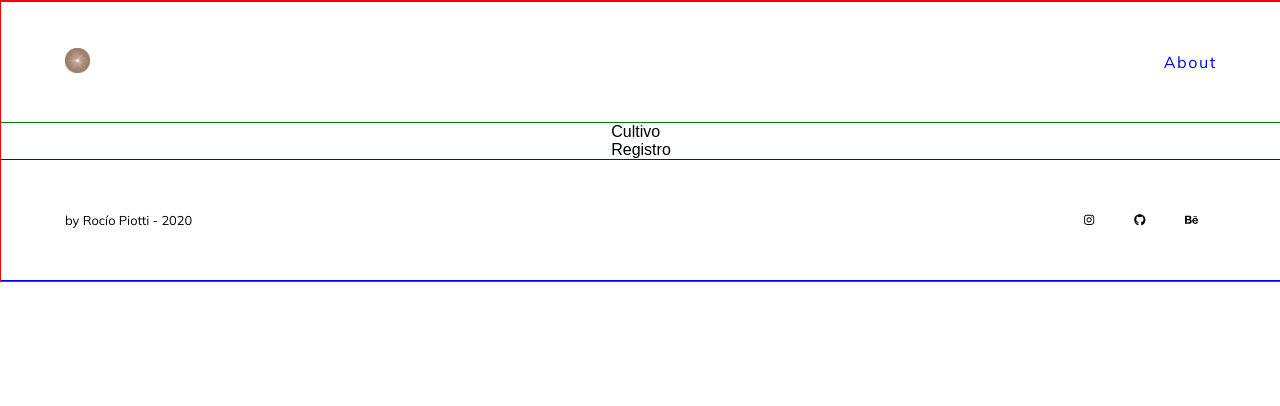
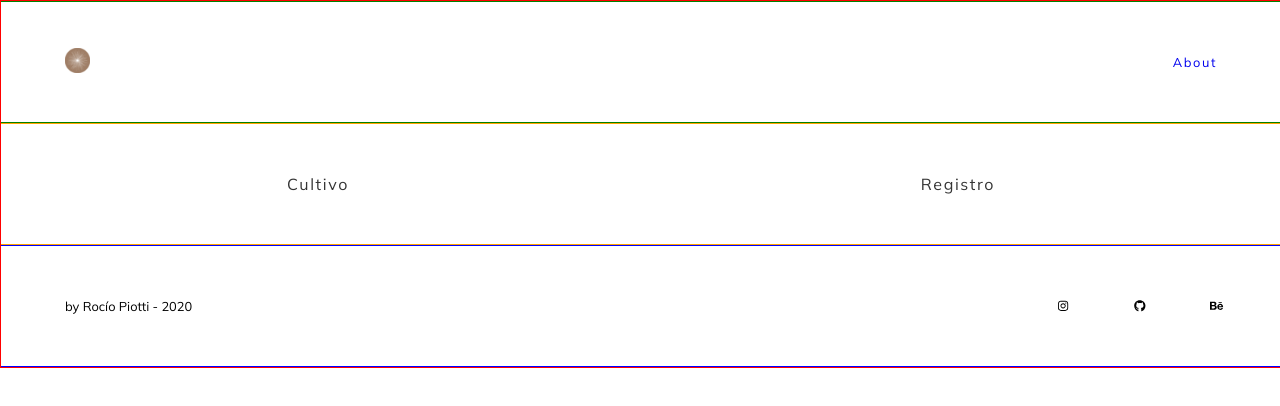
Before and after one commit to rociopiotti/lineadetiempo, a React (Create React App) app: page / in a window 1280 px wide. Shown: the top 406 px of the page. Built offline with nearby package versions, Linux system fonts and the light colour scheme.

Commit message:
Footer. Header. Home

```diff
--- a/src/components/Footer/Footer.js
+++ b/src/components/Footer/Footer.js
@@ -17,22 +17,28 @@ const Container = styled.footer`
   border: solid blue thin;
   font-family: ${(props) => props.theme.fonts[1]};
 `;
+
 const SocialMenu = styled.ul`
   display: flex;
   flex-direction: row;
   align-items: center;
   justify-content: flex-start;
-  margin-right: ${(props) => props.theme.sideMargin};
 `;
+
 const SocialMenuItem = styled.li`
   list-style: none;
 `;
 
 const SocialBtn = styled.button`
-  width: 4vw;
-  height: 4vw;
+  width: 2vw;
+  height: 2vw;
   background-color: transparent;
   border: none;
+  margin-right: 4vw;
+  @media (min-width: 1440px) {
+    width: 4vw;
+    height: 4vw;
+  }
 `;
 
 const Copyright = styled.p`
--- a/src/components/Header/Header.js
+++ b/src/components/Header/Header.js
@@ -34,11 +34,11 @@ const LogoImg = styled.img`
 
 const MenuLink = styled(Link)`
   text-decoration: none;
-  font-size: ${(props) => props.theme.fontSizes.small};
+  font-size: ${(props) => props.theme.fontSizes.extrasmall};
   margin-right: ${(props) => props.theme.sideMargin};
 
   @media (min-width: 1440px) {
-    font-size: ${(props) => props.theme.fontSizes.medium};
+    font-size: ${(props) => props.theme.fontSizes.small};
   }
 `;
 
--- a/src/components/Home/Home.js
+++ b/src/components/Home/Home.js
@@ -2,12 +2,13 @@ import React from "react";
 import Registro from "../Registro/Registro";
 import Cultivo from "../Cultivo/Cultivo";
 
+import { Container } from "../../theme/Theme";
 const Home = () => {
   return (
-    <div>
+    <Container>
       <Cultivo />
       <Registro />
-    </div>
+    </Container>
   );
 };
 
--- a/src/theme/Theme.js
+++ b/src/theme/Theme.js
@@ -15,12 +15,25 @@ const theme = {
   },
   letterSpacing: "0.1em",
   sideMargin: "5vw",
-
-
 };
 
 export const Space = styled.span`
   flex-grow: 1;
+`;
+
+export const Container = styled.section`
+  width: 100%;
+  height: 15vh;
+  overflow: hidden;
+  display: flex;
+  flex-direction: row;
+  align-items: center;
+  justify-content: space-around;
+  background-color: ${(props) => props.theme.colors.white};
+  font-family: ${(props) => props.theme.fonts[1]};
+  color: ${(props) => props.theme.colors.darkgrey};
+  letter-spacing: ${(props) => props.theme.letterSpacing};
+  border: solid orange thin;
 `;
 
 const Theme = ({ children }) => (
```
